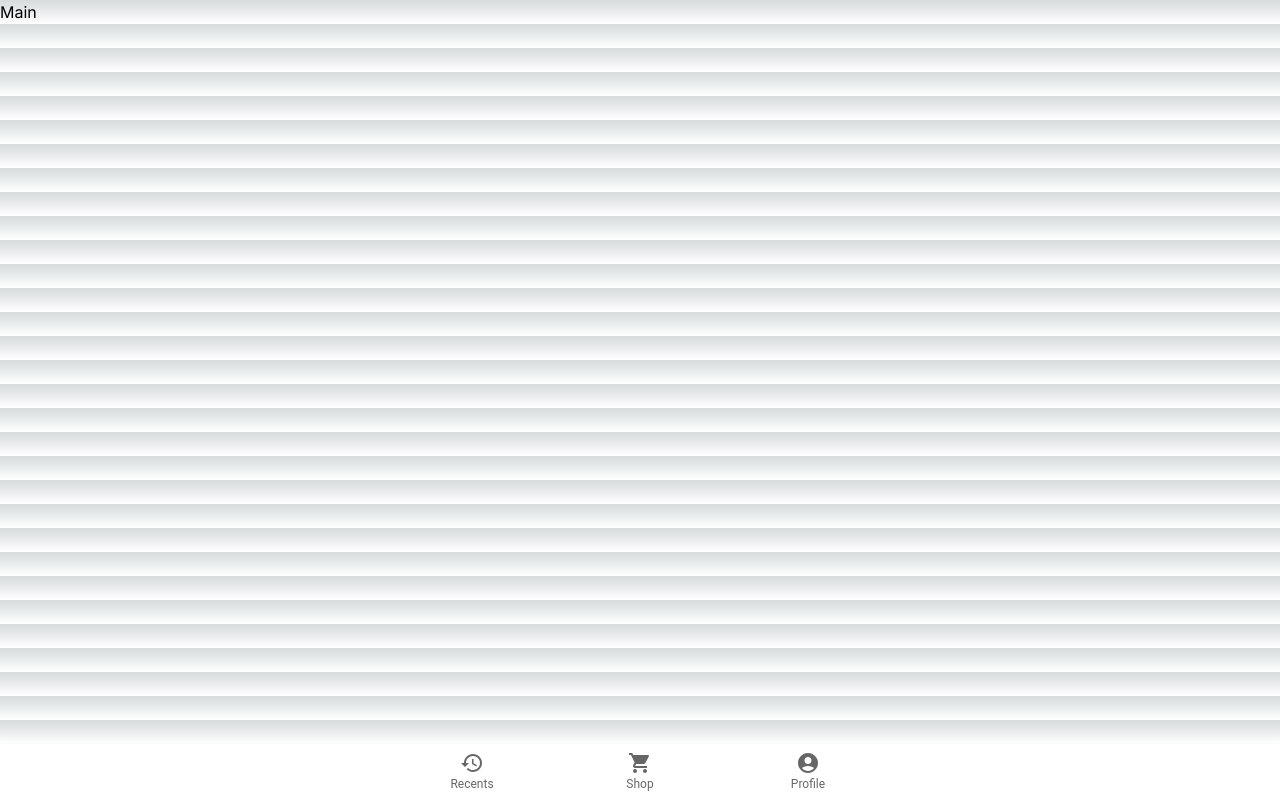
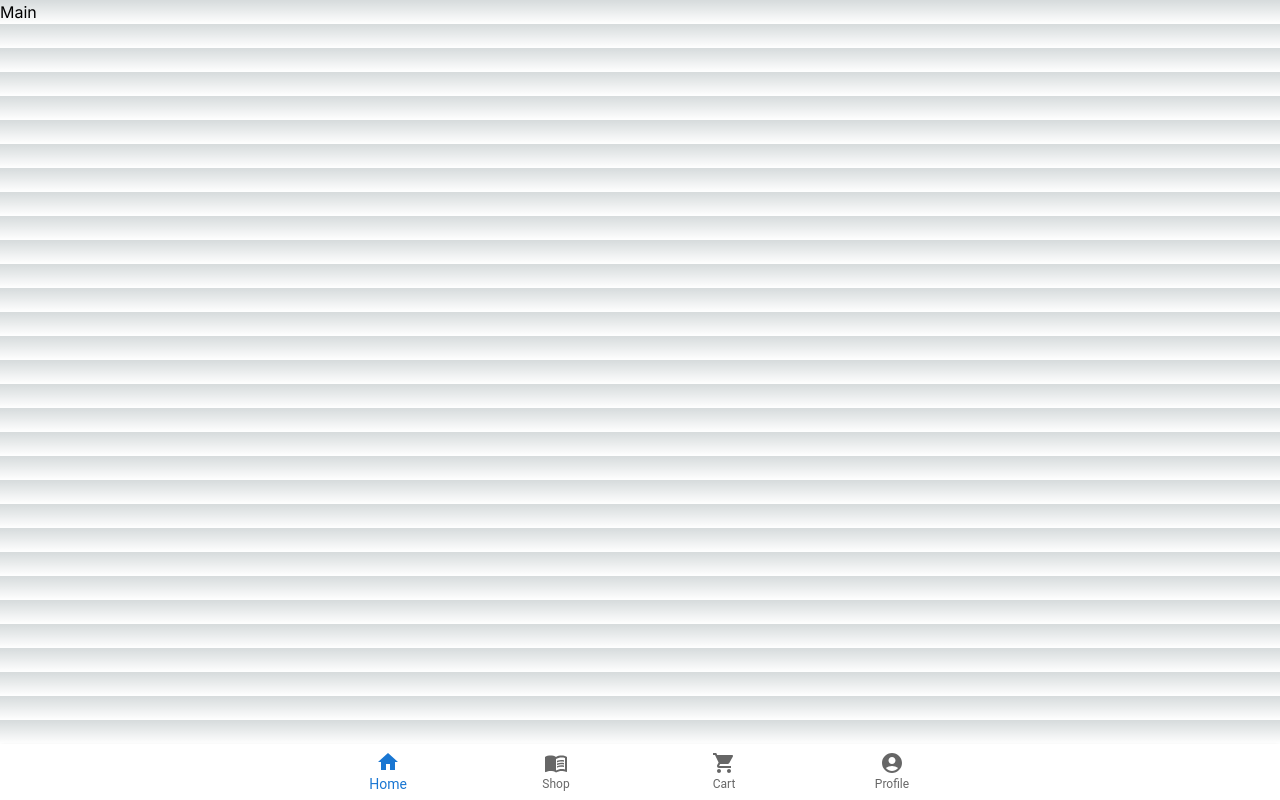
Before and after one commit to alexanderanchishkin/react-shop, a Next.js app: page / in a window 1280 px wide. Built offline with nearby package versions, Linux system fonts and the light colour scheme.

Commit message:
Add NavigationPanel and Router

```diff
--- /dev/null
+++ b/src/app/App.tsx
@@ -0,0 +1,29 @@
+"use client";
+
+import React, { useState } from "react";
+import NavigationPanel from "@/app/components/NavigationPanel";
+import { PageType } from "@/app/interfaces";
+import { BrowserRouter as Router, Routes, Route } from "react-router-dom";
+import Main from "@/app/pages/Main";
+import Shop from "@/app/pages/Shop";
+import Profile from "@/app/pages/Profile";
+import Cart from '@/app/pages/Cart'
+
+const App = () => {
+  const [page, setPage] = useState<PageType>("main");
+  return (
+    <Router>
+      <main>
+        <Routes>
+          <Route path={"/"} element={<Main />} />
+          <Route path={"/shop"} element={<Shop />} />
+          <Route path={"/profile"} element={<Profile />} />
+          <Route path={"/cart"} element={<Cart />} />
+        </Routes>
+        <NavigationPanel onChangePage={setPage} page={page} />
+      </main>
+    </Router>
+  );
+};
+
+export default App;
--- /dev/null
+++ b/src/app/components/NavigationPanel.tsx
@@ -0,0 +1,62 @@
+import React from "react";
+import { BottomNavigation, BottomNavigationAction, Paper } from "@mui/material";
+import { PageType } from "@/app/interfaces";
+import { Link } from "react-router-dom";
+import {
+  MenuBook,
+  AccountCircle,
+  ShoppingCart,
+  Home,
+} from "@mui/icons-material";
+
+interface INavigationPanelProps {
+  onChangePage: (page: PageType) => void;
+  page: PageType;
+}
+
+const pages = [
+  {
+    to: "/",
+    label: "Home",
+    icon: <Home />,
+    value: "main",
+  },
+  {
+    to: "/shop",
+    label: "Shop",
+    icon: <MenuBook />,
+    value: "shop",
+  },
+  {
+    to: "/cart",
+    label: "Cart",
+    icon: <ShoppingCart />,
+    value: "cart",
+  },
+  {
+    to: "/profile",
+    label: "Profile",
+    icon: <AccountCircle />,
+    value: "profile",
+  },
+];
+
+const NavigationPanel = (props: INavigationPanelProps) => {
+  const { onChangePage, page } = props;
+
+  function onChange(event: React.SyntheticEvent, value: PageType): void {
+    onChangePage(value);
+  }
+
+  return (
+    <Paper sx={{ position: "fixed", bottom: 0, left: 0, right: 0 }}>
+      <BottomNavigation showLabels={true} onChange={onChange} value={page}>
+        {pages.map((page) => (
+          <BottomNavigationAction key={page.value} component={Link} {...page} />
+        ))}
+      </BottomNavigation>
+    </Paper>
+  );
+};
+
+export default NavigationPanel;
--- a/src/app/components/Page.tsx
+++ /dev/null
@@ -1,27 +0,0 @@
-import React from "react";
-import {BottomNavigation, BottomNavigationAction, Box, Paper} from "@mui/material";
-import RestoreIcon from "@mui/icons-material/Restore";
-import ShoppingCartIcon from "@mui/icons-material/ShoppingCart";
-import AccountCircleIcon from "@mui/icons-material/AccountCircle";
-
-interface IPageProps {
-  children: React.JSX.Element;
-}
-
-const Page = (props: IPageProps) => {
-  const { children } = props;
-  return (
-    <Box>
-      {children}
-      <Paper sx={{ position: 'fixed', bottom: 0, left: 0, right: 0 }}>
-        <BottomNavigation showLabels={true}>
-          <BottomNavigationAction label={"Recents"} icon={<RestoreIcon />} />
-          <BottomNavigationAction label={"Shop"} icon={<ShoppingCartIcon />} />
-          <BottomNavigationAction label={"Profile"} icon={<AccountCircleIcon />} />
-        </BottomNavigation>
-      </Paper>
-    </Box>
-  );
-};
-
-export default Page;
--- /dev/null
+++ b/src/app/interfaces.ts
@@ -0,0 +1 @@
+export type PageType = 'main' | 'shop' | 'cart' | 'profile';
--- a/src/app/page.tsx
+++ b/src/app/page.tsx
@@ -1,6 +1,5 @@
-import Main from "./pages/Main";
-import Page from "./components/Page";
+import App from '@/app/App';
 
-export default function App() {
-  return <main><Page><Main /></Page></main>
+export default function Page() {
+  return <App />
 }
--- /dev/null
+++ b/src/app/pages/Cart.tsx
@@ -0,0 +1,5 @@
+const Shop = () => {
+  return <div>Shop</div>
+}
+
+export default Shop
--- /dev/null
+++ b/src/app/pages/Profile.tsx
@@ -0,0 +1,5 @@
+const Profile = () => {
+  return <div>Profile</div>
+}
+
+export default Profile
--- a/src/app/pages/Second.tsx
+++ /dev/null
@@ -1,3 +0,0 @@
-const Second = () => {
-  return <div>Second</div>
-}
--- /dev/null
+++ b/src/app/pages/Shop.tsx
@@ -0,0 +1,5 @@
+const Shop = () => {
+  return <div>Shop</div>
+}
+
+export default Shop
```
Also changed, not shown: src/app/layout.tsx (+7 -7 lines).
